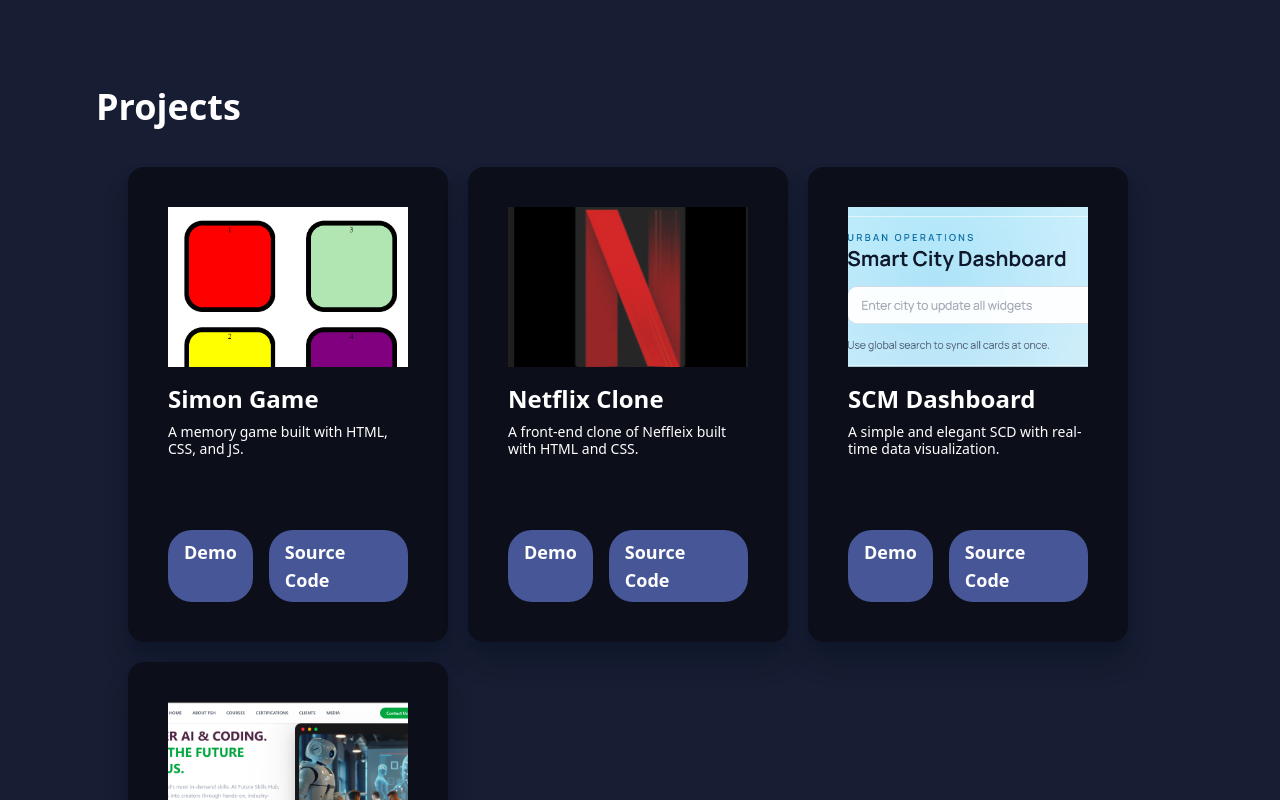
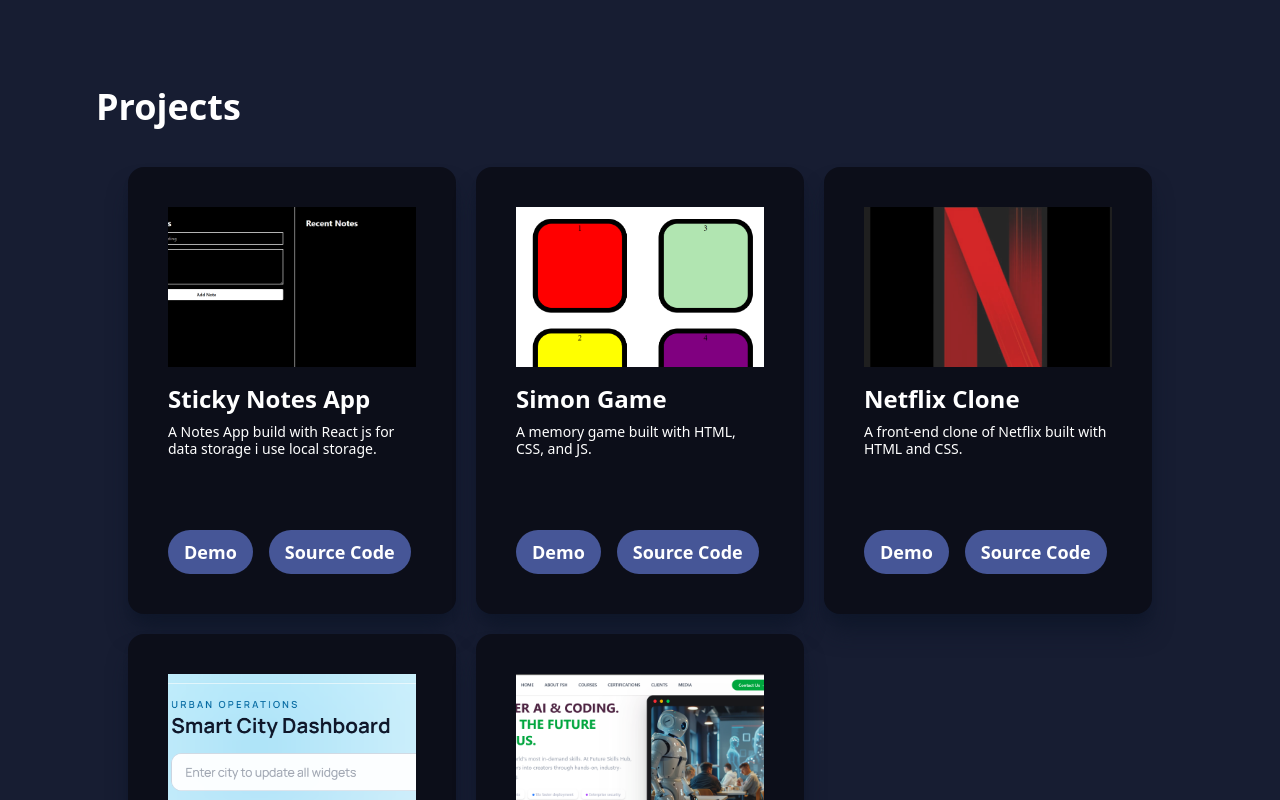
Before and after one commit to mfawadafd/Portfolio, a React (Vite) app: page / in a window 1280 px wide. Shown: the part 2260-3060 px from the top of the page. Built offline with nearby package versions, Linux system fonts and the light colour scheme.

Commit message:
cards Layout setting

```diff
--- a/src/components/Projects/ProjectCard.jsx
+++ b/src/components/Projects/ProjectCard.jsx
@@ -1,7 +1,7 @@
 import React from 'react';
 const ProjectCard = ({ title, main, demoLink, sourceLink, image }) => {
   return (
-    <div className='p-3 md:p-6 flex flex-col w-80 bg-[#0c0e19] shadow-xl shadow-slate-900 rounded-2xl'>
+    <div className='p-3 md:p-6 flex flex-col w-full bg-[#0c0e19] shadow-xl shadow-slate-900 rounded-2xl'>
       <img className='p-4 w-full h-48 object-cover rounded-xl' src={image} alt={title} />
       <h3 className='px-4 text-xl md:text-2xl font-bold leading-normal'>
         {title}
--- a/src/components/Projects/Projects.jsx
+++ b/src/components/Projects/Projects.jsx
@@ -6,13 +6,21 @@ import Netflix from '../../assets/Netflix.png';
 import ToDo from '../../assets/Todo.png'
 import SCD from '../../assets/SCD.png';
 import image from '../../assets/image.png';
+import Sticky from '../../assets/StickyNotesApp.png'
 
 
 const Projects = () => {
   return (
     <div id='Projects' className='p-10 md:p-24 text-white'>
       <h1 className='text-2xl md:text-4xl text-white font-bold'>Projects</h1>
-      <div className='py-10 px-8 flex flex-wrap gap-5'>
+      <div className='py-10 px-8 grid grid-cols-1 md:grid-cols-2 lg:grid-cols-3 gap-5'>
+        <ProjectCard
+          title='Sticky Notes App'
+          main='A Notes App build with React js for data storage i use local storage.'
+          image={Sticky}
+          demoLink='https://notes-app-tau-puce.vercel.app/'
+          sourceLink='https://github.com/mfawadafd/Notes-App'
+        />
         <ProjectCard
           title='Simon Game'
           main='A memory game built with HTML, CSS, and JS.'
@@ -22,7 +30,7 @@ const Projects = () => {
         />
         <ProjectCard
           title='Netflix Clone'
-          main='A front-end clone of Neffleix built with HTML and CSS.'
+          main='A front-end clone of Netflix built with HTML and CSS.'
           image={Netflix}
           demoLink='https://movie-stream-u.vercel.app/'
           sourceLink='https://github.com/mfawadafd/movie-stream-u'
```
Also changed, not shown: src/assets/StickyNotesApp.png (added).
